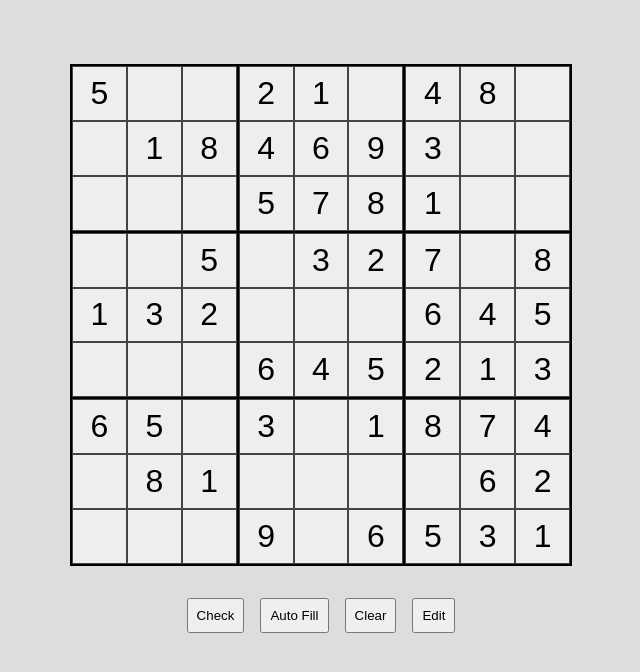
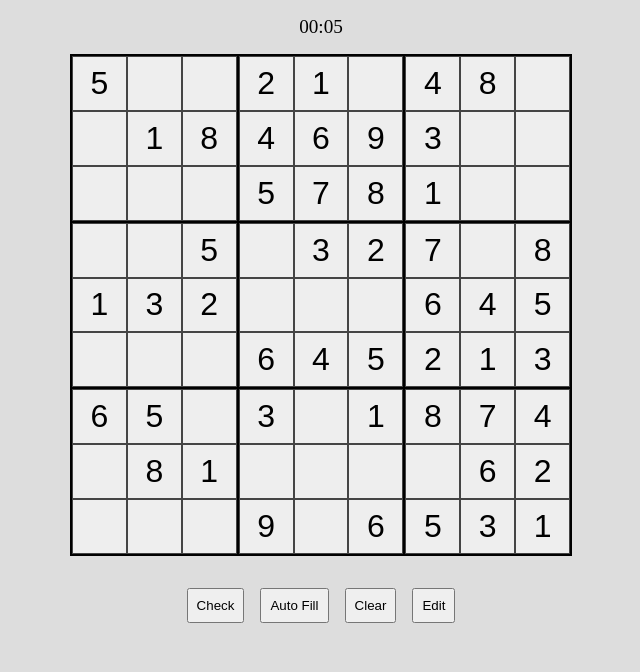
Before and after one commit to chuaml/sudoku, a website built with Vite: page index.html in a window 1280 px wide. Shown: the whole page, without its empty margins (319-959 px from the left). Built offline with nearby package versions, Linux system fonts and the light colour scheme.

Commit message:
add timer

```diff
--- a/index.html
+++ b/index.html
@@ -9,6 +9,7 @@
   </head>
   <body>
     <div id="app">
+      <div id="timer">00:00</div>
       <div class="sudoku" method="post">
         <div class="box">
           <div class="cell r1 c1">
--- a/src/main.js
+++ b/src/main.js
@@ -11,7 +11,7 @@ const winGame = (_) => {
   const sec = Math.floor((Date.now() - sudoku.start_time.getTime()) / 1000);
   const min = Math.floor(sec / 60);
 
-  alert(`Complete! Time taken: ${min}m ${sec}s`);
+  alert(`Complete! Time taken: ${min}m ${sec % 60}s`);
 };
 
 const clear = (e) => {
@@ -118,7 +118,7 @@ if (location.host.startsWith("localhost") === false && location.host !== "") {
         case "KeyJ":
         case "KeyI":
           e.preventDefault();
-          alert('What you want?');
+          alert("What you want?");
       }
     }
   });
@@ -126,3 +126,25 @@ if (location.host.startsWith("localhost") === false && location.host !== "") {
     e.preventDefault();
   });
 }
+
+// timer
+window.addEventListener("DOMContentLoaded", (ev) => {
+  const timer = document.querySelector("#timer");
+  const startTime = Date.now() - sudoku.start_time.getTime();
+  function tick(time) {
+    const elapsed = time - startTime;
+    const targetNext = elapsed + 1000 + startTime;
+    setTimeout(
+      () => requestAnimationFrame(tick),
+      targetNext - performance.now(),
+    );
+
+    // update UI
+    const seconds = Math.round(elapsed / 1000);
+    const min = Math.floor(seconds / 60);
+    timer.innerText = `${min.toString().padStart(2, "0")}:${
+      (seconds % 60).toString().padStart(2, "0")
+    }`;
+  }
+  tick(startTime);
+});
--- a/src/style.css
+++ b/src/style.css
@@ -57,7 +57,7 @@ input:not([readonly]) {
   width: clamp(300px, calc(100% - 4px), 500px);
   aspect-ratio: 1;
   margin: auto;
-  margin-top: 4rem;
+  margin-top: 1rem;
 }
 
 .cell {
@@ -126,3 +126,9 @@ button {
 button:active {
   cursor: default;
 }
+
+#timer{
+  margin: 1rem auto;
+  font-size: 1.2rem;
+  width: min-content;
+}
```
